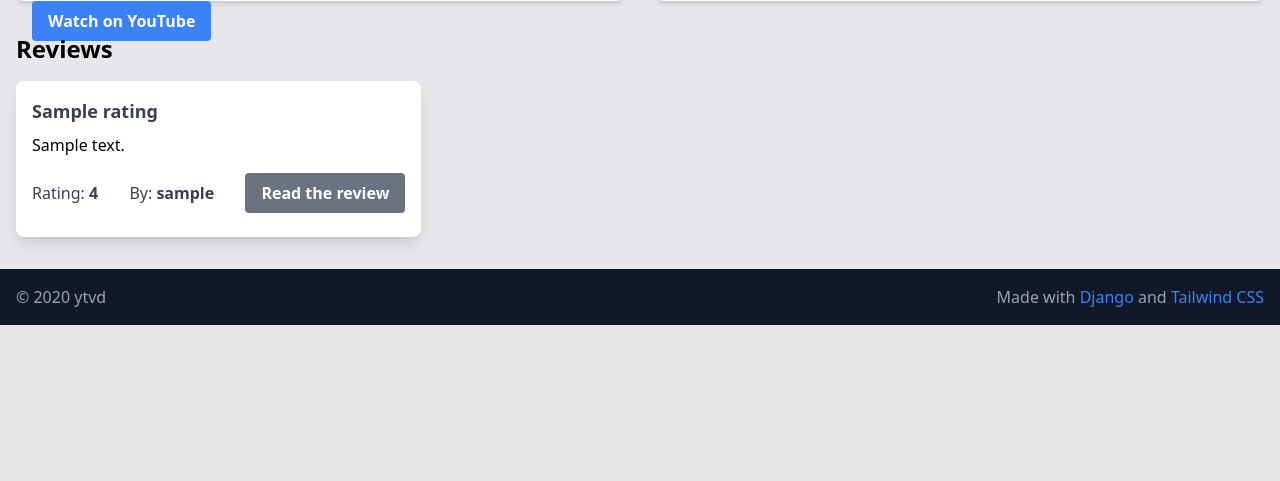
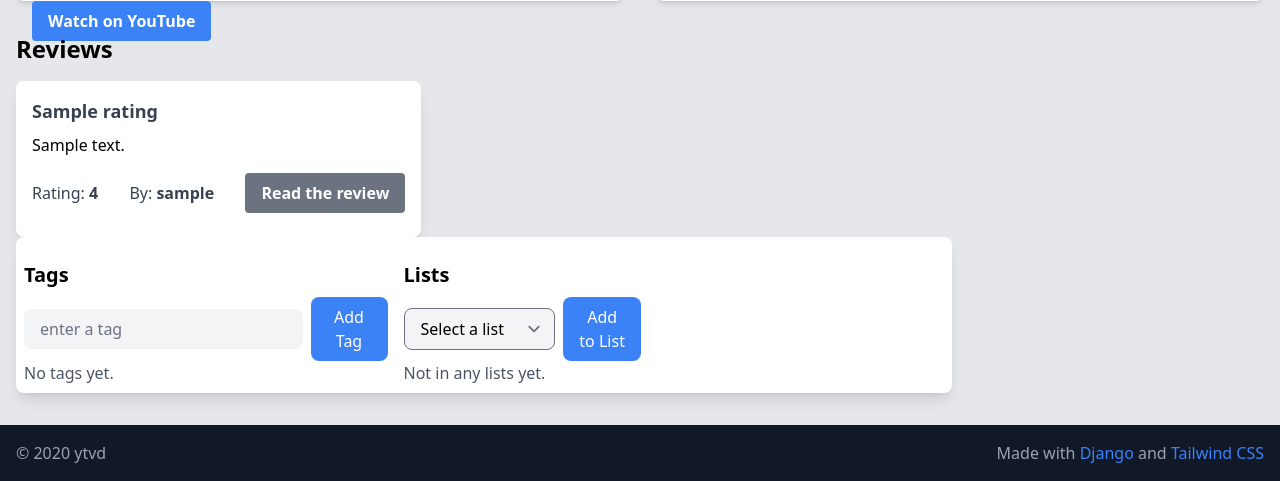
Before and after one commit to dbeley/tuberank, a Django app: template ratings/templates/video_details.html in a window 1280 px wide. Shown: the part 759-1240 px from the top of the page. Before the commit the page ends 1084 px from the top, so only its background shows below. Run offline with Django 4.2, Linux system fonts and the light colour scheme; the template is opened without the code that fills it: most values are stand-ins (such as "Sample title", 1, 10 or a date in 2020); grey boxes marked "Sample" are stand-in pictures; style sheets or scripts are compiled from the project's sources; some libraries are stand-ins or nearby versions.

Commit message:
First AJAX for tag feature in video details page

```diff
--- a/ratings/templates/video_details.html
+++ b/ratings/templates/video_details.html
@@ -87,6 +87,88 @@
             {% endfor %}
         </div>
     </div>
+      <div class="w-full lg:w-3/4 mb-8 lg:mb-0">
+        <div class="bg-white rounded-lg shadow-lg py-2 px-2">
+          <div class="flex flex-wrap -mx-2 mt-4">
+            <div class="px-2">
+              <h2 class="text-xl font-bold mb-2">Tags</h2>
+              <form id="add-tag-form" action="{% url 'video_details' video.id %}" method="POST">
+                {% csrf_token %}
+                <div class="flex items-center">
+                  <input type="name" name="tag" id="tag" placeholder="Enter a tag" class="lowercase bg-gray-100 rounded-lg px-4 py-2 w-full mr-2">
+                  <button type="submit" class="bg-blue-500 hover:bg-blue-600 rounded-lg text-white px-4 py-2">Add Tag</button>
+                </div>
+              </form>
+              {% if video.tags.exists %}
+                <div class="flex flex-wrap mt-2">
+                  {% for tag in video.tags.all %}
+                    <a href="{% url 'tags_overview' tag.name %}" class="bg-gray-100 rounded-lg px-4 py-2 text-gray-700 mr-2 mb-2 hover:bg-gray-200">{{ tag.name }}</a>
+                  {% endfor %}
+                </div>
+              {% else %}
+                <p class="text-gray-600">No tags yet.</p>
+              {% endif %}
+            </div>
+            <div class="px-2">
+              <h2 class="text-xl font-bold mb-2">Lists</h2>
+              <form action="{% url 'video_details' video.id %}" method="POST">
+                {% csrf_token %}
+                <div class="flex items-center">
+                  <select name="list" class="bg-gray-100 rounded-lg px-4 py-2 w-full mr-2">
+                    <option value="" disabled selected>Select a list</option>
+                    {% for list in user.lists.all %}
+                      <option value="{{ list.id }}">{{ list.name }}</option>
+                    {% endfor %}
+                  </select>
+                  <button type="submit" class="bg-blue-500 hover:bg-blue-600 rounded-lg text-white px-4 py-2">Add to List</button>
+                </div>
+              </form>
+              {% if video.lists.exists %}
+                <div class="flex flex-wrap mt-2">
+                  {% for list in video.lists.all %}
+                    <a href="{% url 'list_detail' list.slug %}" class="bg-gray-100 rounded-lg px-4 py-2 text-gray-700 mr-2 mb-2 hover:bg-gray-200">{{ list.name }}</a>
+                  {% endfor %}
+                </div>
+              {% else %}
+                <p class="text-gray-600">Not in any lists yet.</p>
+              {% endif %}
+            </div>
+          </div>
+        </div>
+    </div>
 </div>
 
+<script>
+  const form = document.querySelector('#add-tag-form');
+  const csrf_token = document.getElementsByName('csrfmiddlewaretoken')[0].value;
+  const video_id = {{ video.pk }};
+
+  form.addEventListener('submit', (event) => {
+    event.preventDefault();
+    const tag = document.querySelector('#tag').value;
+    fetch('/api/tags/{{ video.pk }}', {
+      method: 'POST',
+      headers: {
+        'Content-Type': 'application/json',
+        'X-CSRFToken': csrf_token
+      },
+      body: JSON.stringify({
+        name: tag,
+        video_id: video_id,
+      })
+    })
+    .then(response => response.json())
+    .then(data => {
+        // Add the new tag to the list of tags
+        const tagList = document.querySelector('.tags ul');
+        const newTag = document.createElement('li');
+        newTag.textContent = data.name;
+        tagList.appendChild(newTag);
+
+      // Clear the input field
+      document.querySelector('#tag').value = '';
+    });
+  });
+</script>
+
 {% endblock %}
```
Also changed, not shown: ratings/api_views.py (+35 -35 lines), ratings/urls.py (+15 -2 lines).
